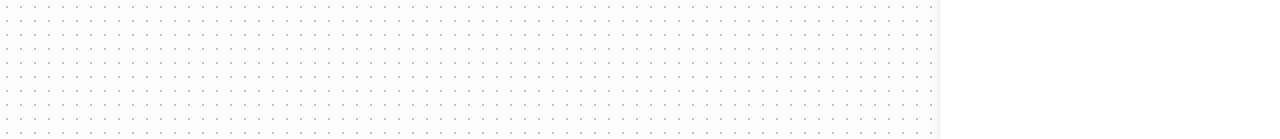
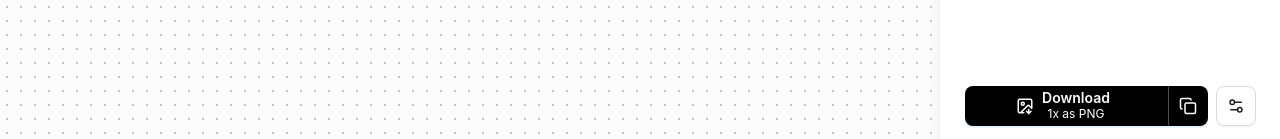
Before and after one commit to warmeaf/image-beautifier-vue, a Vue app: page / in a window 1280 px wide. Shown: the part 658-797 px from the top of the page. Built offline with nearby package versions, Linux system fonts and the light colour scheme.

Commit message:
feat: 完善相关组件

```diff
--- a/src/App.vue
+++ b/src/App.vue
@@ -1,13 +1,24 @@
 <script setup>
+import { useEditorStore } from '@stores/editor'
+import { theme } from 'ant-design-vue';
+
 import EHeader from '@components/header/Header'
 import EInit from '@components/init/Init'
 import SideBar from '@components/sidebar/SideBar'
+
+const stores = useEditorStore()
 </script>
 
 <template>
   <div>
     <a-style-provider>
-      <a-config-provider>
+      <a-config-provider
+        :theme="{
+          algorithm: stores.isDark
+            ? theme.darkAlgorithm
+            : theme.defaultAlgorithm,
+        }"
+      >
         <div
           id="shoteasy-container"
           class="polka flex flex-col overflow-hidden antialiased w-full h-[100vh] dark:bg-black"
--- a/src/components/sideBar/DownloadBar.vue
+++ b/src/components/sideBar/DownloadBar.vue
@@ -1,3 +1,131 @@
-<template></template>
+<template>
+  <div class="shrink-0 py-4 px-6 flex gap-2 justify-center items-center">
+    <a-config-provider
+      :theme="{
+        components: {
+          Button: {
+            colorPrimary: editorStores.isDark ? '#2b4acb' : '#000',
+            algorithm: true, // 启用算法
+          },
+        },
+      }"
+    >
+      <div class="ant-space-compact flex flex-1">
+        <a-tooltip placement="top">
+          <template #title>
+            <span>{{ downloadText }}</span>
+          </template>
+          <a-button
+            type="primary"
+            size="large"
+            :loading="loading"
+            :icon="h(Icon.ImageDown, { size: 18 })"
+            class="icon-btn rounded-se-none! flex-1 rounded-ee-none! me-[-1px] hover:z-[1] border-r-white/30!"
+          >
+            <div class="leading-4 px-2">
+              <div class="text-sm leading-4 font-semibold">Download</div>
+              <div class="text-xs">
+                {{ ratioText }}
+              </div>
+            </div>
+          </a-button>
+        </a-tooltip>
+        <a-tooltip placement="top">
+          <template #title>
+            <span>{{ copyText }}</span>
+          </template>
+          <a-button
+            type="primary"
+            size="large"
+            :icon="h(Icon.Copy, { size: 18 })"
+            :loading="loading"
+            class="icon-btn rounded-ss-none! rounded-es-none! border-l-white/30!"
+          />
+        </a-tooltip>
+      </div>
+    </a-config-provider>
+    <div class="flex items-center gap-1">
+      <a-popover
+        trigger="click"
+        placement="topRight"
+        :arrow="false"
+        :open="open"
+        :overlay-style="{
+          width: '320px',
+        }"
+      >
+        <template #content>
+          <div>
+            <div
+              class="p-2 [&_.ant-segmented]:w-full [&_.ant-segmented-item]:w-[33%]"
+            >
+              <div class="text-xs text-gray-400 mb-2">Format</div>
+              <!-- <Segmented options={['png', 'jpg' , 'webp']} size="middle"
+              onChange={setFormat} /> -->
+              <div class="text-xs text-gray-400 mt-2 mb-2">Pixel Ratio</div>
+              <!-- <Segmented options={[{value: 1, icon: '1x'},{value: 2, icon:
+              '2x'},{value: 3, icon: '3x'}]} size="middle" onChange={setRatio}
+              />  -->
+              <div
+                v-if="optionStores.frameConf.width"
+                class="text-xs p-3 mt-4 flex justify-between bg-black/5 rounded-md"
+              >
+                <span class="text-gray-400">Download Size</span>
+                <span class="text-gray-700">{{ sizeText }}</span>
+              </div>
+            </div>
+          </div>
+        </template>
+        <a-button
+          size="large"
+          class="icon-btn"
+          :icon="h(Icon.Settings2, { size: 18 })"
+        />
+      </a-popover>
+      <a-popconfirm
+        v-if="editorStores.img?.src"
+        title="Delete the screenshot"
+        description="Are you sure to delete this screenshot?"
+        placement="topRight"
+        ok-text="Yes"
+        cancel-text="No"
+      >
+        <a-button
+          size="large"
+          class="icon-btn"
+          :icon="h(Icon.Trash2, { size: 18 })"
+        />
+      </a-popconfirm>
+    </div>
+  </div>
+</template>
 
-<script setup></script>
+<script setup>
+import { h, ref, computed } from 'vue'
+import Icon from '@components/Icon'
+import { toDownloadFile, nanoid, modKey } from '@utils/utils'
+import { useEditorStore } from '@stores/editor'
+import { useOptionStore } from '@stores/option'
+const editorStores = useEditorStore()
+const optionStores = useOptionStore()
+
+const loading = ref(false)
+const ratio = ref(1)
+const format = ref('png')
+
+const downloadText = computed(() => {
+  return `Download ${modKey} + S`
+})
+const copyText = computed(() => {
+  return `Copy ${modKey} + C`
+})
+const ratioText = computed(() => {
+  return `${ratio.value}x as ${format.value.toLocaleUpperCase()}`
+})
+const sizeText = computed(() => {
+  return `${optionStores.frameConf.width * ratio.value} x
+  ${optionStores.frameConf.height * ratio.value}`
+})
+
+const open = ref(false)
+</script>
--- a/src/main.js
+++ b/src/main.js
@@ -1,5 +1,9 @@
 import { createApp } from 'vue'
+import { createPinia } from 'pinia'
 import '@style/main.css'
 import App from './App.vue'
 
-createApp(App).mount('#app')
+const pinia = createPinia()
+const app = createApp(App)
+app.use(pinia)
+app.mount('#app')
--- a/src/stores/option.js
+++ b/src/stores/option.js
@@ -1,7 +1,7 @@
 import { defineStore } from 'pinia'
 import backgroundConfig from '@utils/backgroundConfig'
 
-export default useOptionStore = defineStore('option', {
+export const useOptionStore = defineStore('option', {
   state: () => ({
     scale: 1,
     scaleX: false,
--- a/src/utils/utils.js
+++ b/src/utils/utils.js
@@ -1,5 +1,13 @@
+import { customAlphabet } from 'nanoid/non-secure';
 import { twMerge } from 'tailwind-merge'
 import { clsx } from 'clsx'
+
+export const isAppleDevice = () => {
+  const PLATFORM = typeof navigator === 'object' ? navigator.platform : '';
+  return /Mac|iPod|iPhone|iPad/.test(PLATFORM);
+};
+
+export const modKey = isAppleDevice() ? '⌘' : 'Ctrl';
 
 export function cn(...inputs) {
   return twMerge(clsx(inputs))
@@ -88,3 +96,20 @@ export const text2Svg = ({ text, color, angleDegrees }) => {
   const url = svgToDataURL(data)
   return url
 }
+
+export const toDownloadFile = (url, name) => {
+  let tmpLink = document.createElement('a');
+  tmpLink.href = url;
+  tmpLink.download = name;
+  tmpLink.style = 'position: absolute; z-index: -111; visibility: none;';
+  document.body.appendChild(tmpLink);
+  tmpLink.click();
+  document.body.removeChild(tmpLink);
+  tmpLink = null;
+};
+
+// 7-character random string
+export const nanoid = customAlphabet(
+  '0123456789ABCDEFGHIJKLMNOPQRSTUVWXYZabcdefghijklmnopqrstuvwxyz',
+  7
+);
--- a/vite.config.js
+++ b/vite.config.js
@@ -16,7 +16,7 @@ export default defineConfig({
       '@components': resolve('./src/components'),
       '@assets': resolve('./src/assets'),
       '@style': resolve('./src/style'),
-      '@stores': resolve('./src/stores/index.js'),
+      '@stores': resolve('./src/stores'),
       '@utils': resolve('./src/utils'),
       '@hooks': resolve('./src/hooks'),
     },
```
Also changed, not shown: src/stores/index.js (+4 -4 lines).
